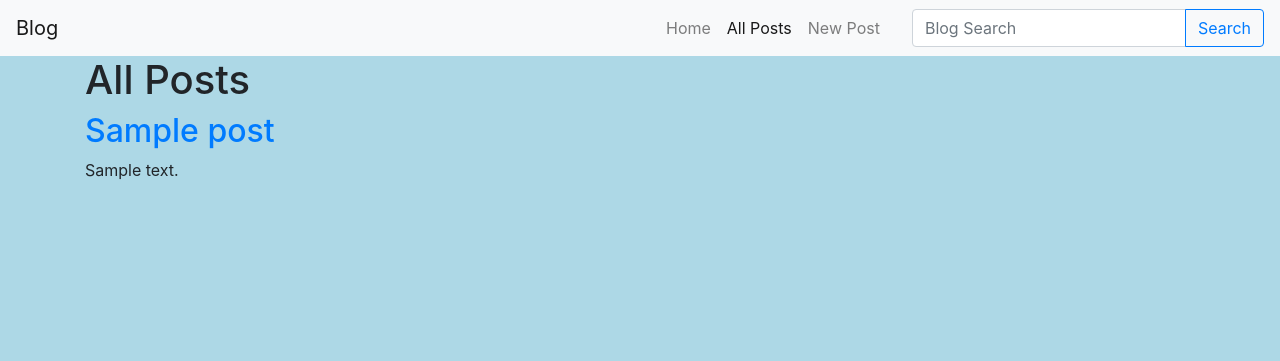
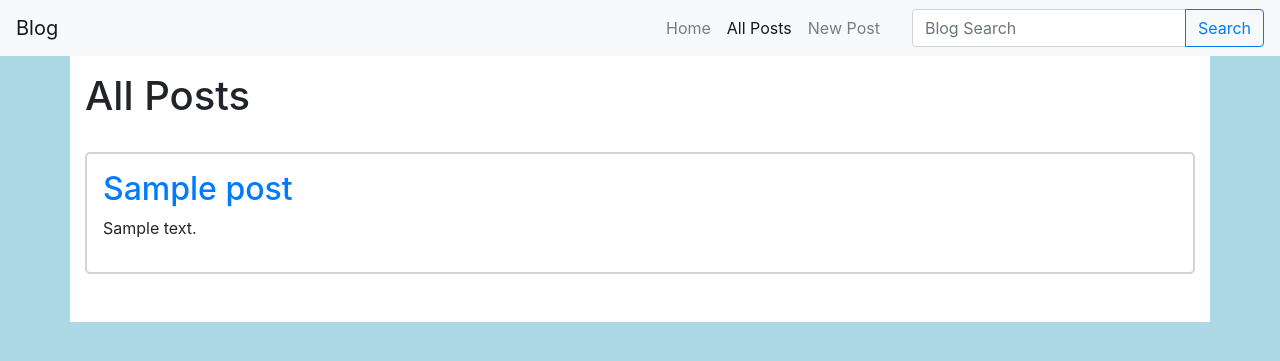
Before and after one commit to mppatterson84/blog_project, a Django app: page /blog/all/ in a window 1280 px wide. Shown: the top 361 px of the page. Run offline with Django 3.2, Linux system fonts and the light colour scheme; tables that the repository leaves empty hold one stand-in row (values such as "Sample post"); some libraries are stand-ins or nearby versions.

Commit message:
Update style and layout

```diff
--- a/blog/static/blog/css/base.css
+++ b/blog/static/blog/css/base.css
@@ -2,3 +2,15 @@ html,
 body{
     background-color: lightblue;
 }
+main{
+    background-color: white;
+    padding: 1em;
+}
+.post-entry{
+    border: 2px solid lightgray;
+    border-radius: 5px;
+    clear: both;
+    overflow: hidden;
+    margin: 2em 0;
+    padding: 1em;
+}
--- a/blog/templates/blog/home.html
+++ b/blog/templates/blog/home.html
@@ -6,7 +6,7 @@
         {% for post in object_list %}
             <div class="post-entry">
                 <h2><a href="{% url 'post-detail' post.pk post.slug %}">{{ post.title }}</a></h2>
-                <p>{{ post.body|safe }}</p>
+                <p>{{ post.body|truncatewords_html:50|safe }}</p>
             </div>
         {% endfor %}
 {% endblock content %}
--- a/blog/templates/blog/post_list_all.html
+++ b/blog/templates/blog/post_list_all.html
@@ -6,7 +6,7 @@
         {% for post in object_list %}
             <div class="post-entry">
                 <h2><a href="{% url 'post-detail' post.pk post.slug %}">{{ post.title }}</a></h2>
-                <p>{{ post.body|safe }}</p>
+                <p>{{ post.body|truncatewords_html:50|safe }}</p>
             </div>
         {% endfor %}
 {% endblock content %}
--- a/blog/templates/blog/post_search.html
+++ b/blog/templates/blog/post_search.html
@@ -6,7 +6,7 @@
         {% for post in posts %}
             <div class="post-entry">
                 <h2><a href="{% url 'post-detail' post.pk post.slug %}">{{ post.title }}</a></h2>
-                <p>{{ post.body|safe }}</p>
+                <p>{{ post.body|truncatewords_html:50|safe }}</p>
             </div>
         {% empty %}
             <p>Search returned no results.</p>
```
Also changed, not shown: blog/templates/blog/post_delete.html (+6 -1 lines).
